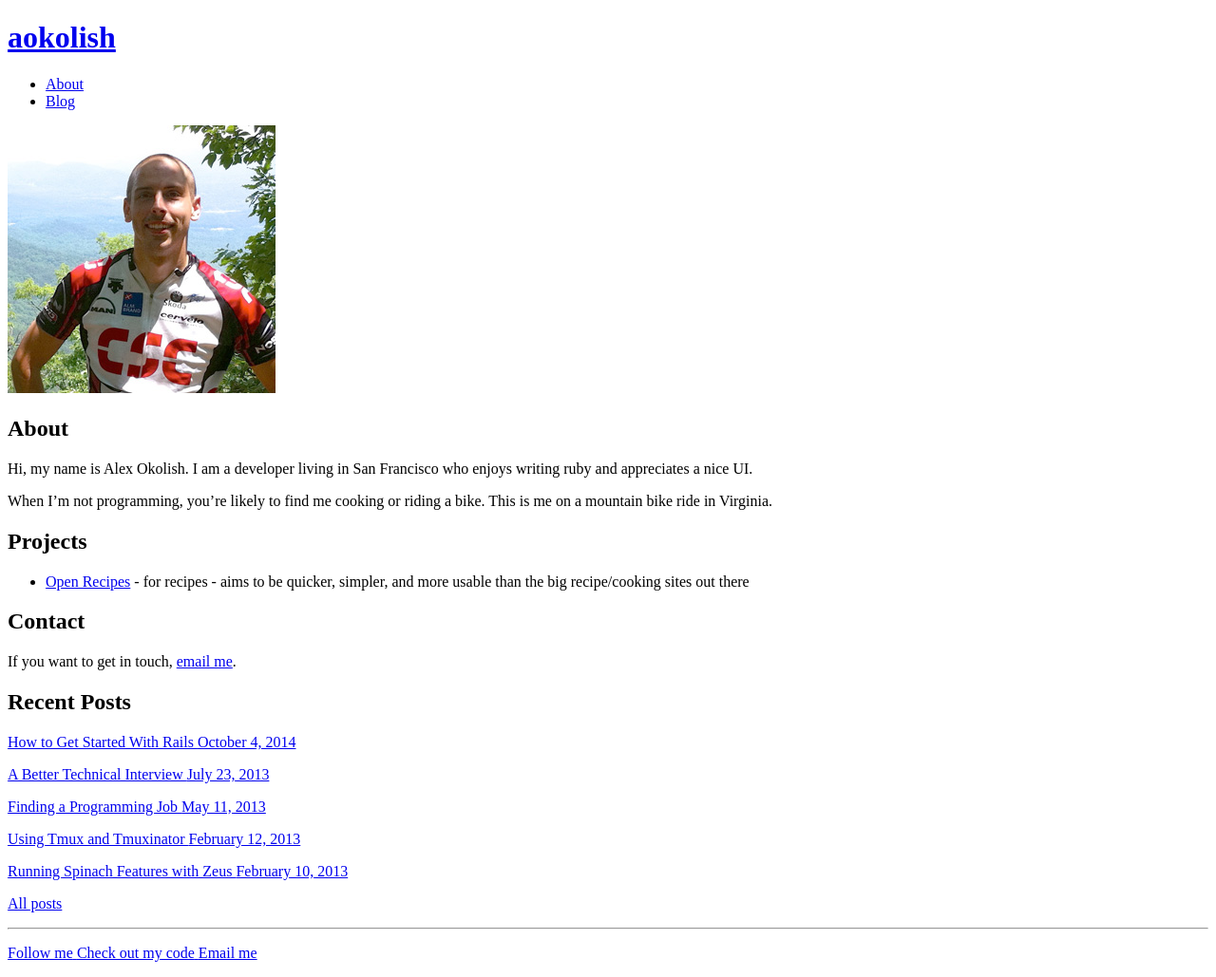
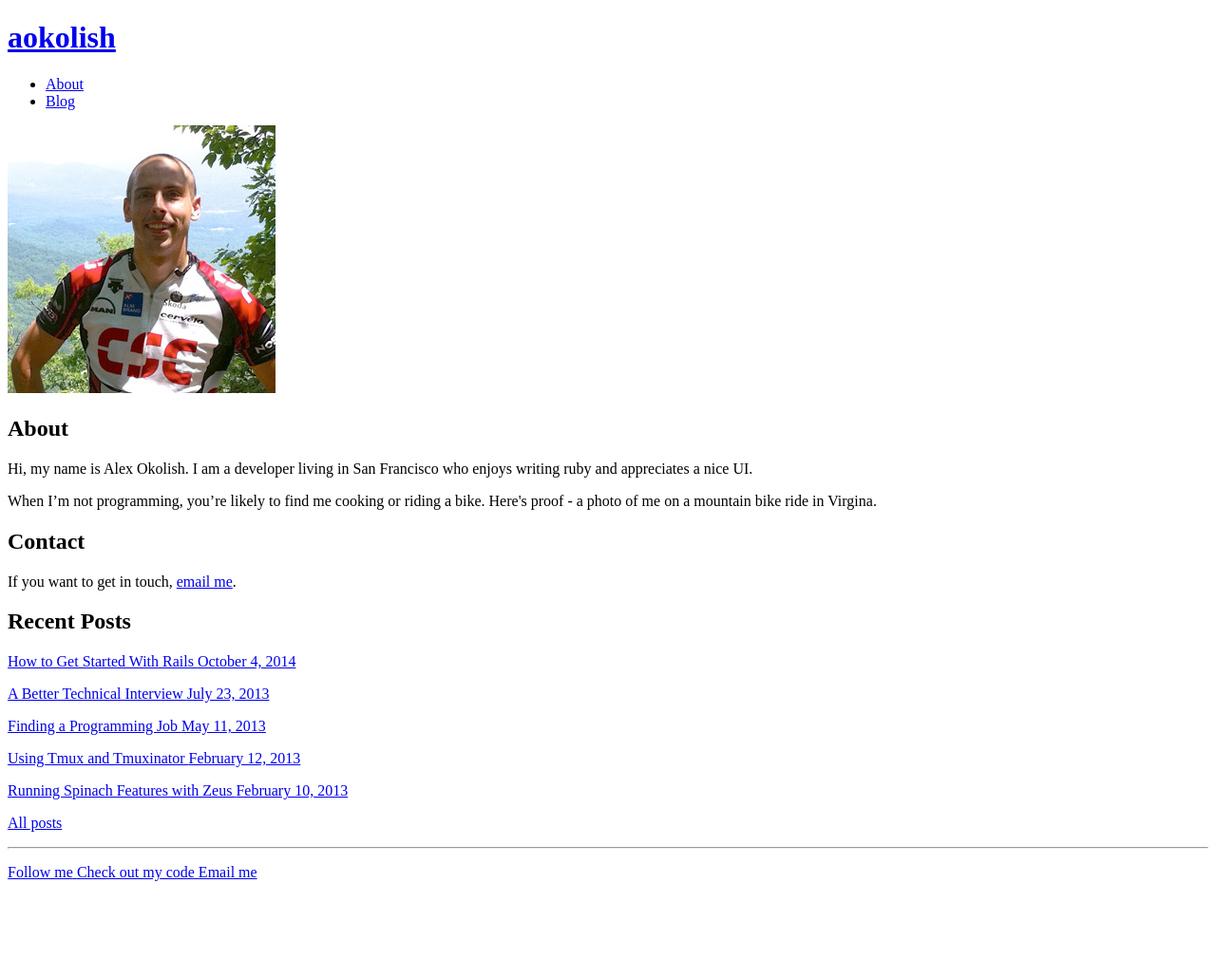
Before and after one commit to ao140505/ao140505.github.io, a Jekyll site: the page built from about/index.html, in a window 1280 px wide. Shown: the whole page at 95% size. Built offline with Jekyll 4.4.1, drawn with Linux system fonts in a browser that asks for light colours; some web fonts are replaced; Markdown is read by kramdown in place of the engine named in the settings; after the commit the page ends 944 px from its top, so only the background shows below that.

Commit message:
update about page

```diff
--- a/about/index.html
+++ b/about/index.html
@@ -6,12 +6,8 @@ layout: layout
   <p><img class="alex" src="/img/alex.jpg"></p>
   <h2>About</h2>
   <p>Hi, my name is Alex Okolish. I am a developer living in San Francisco who enjoys writing ruby and appreciates a nice UI.</p>
-  <p>When I’m not programming, you’re likely to find me cooking or riding a bike. This is me on a mountain bike ride in Virginia.</p>
-
-  <h2>Projects</h2>
-  <ul>
-    <li><a href="http://recipes1.herokuapp.com/">Open Recipes</a> - for recipes - aims to be quicker, simpler, and more usable than the big recipe/cooking sites out there</li>
-  </ul>
+  <p>When I’m not programming, you’re likely to find me cooking or
+  riding a bike. Here's proof - a photo of me on a mountain bike ride in Virgina.</p>
 
   <h2>Contact</h2>
   <p>If you want to get in touch, <a href="mailto:alex.okolish@gmail.com">email me</a>.</p>
```
